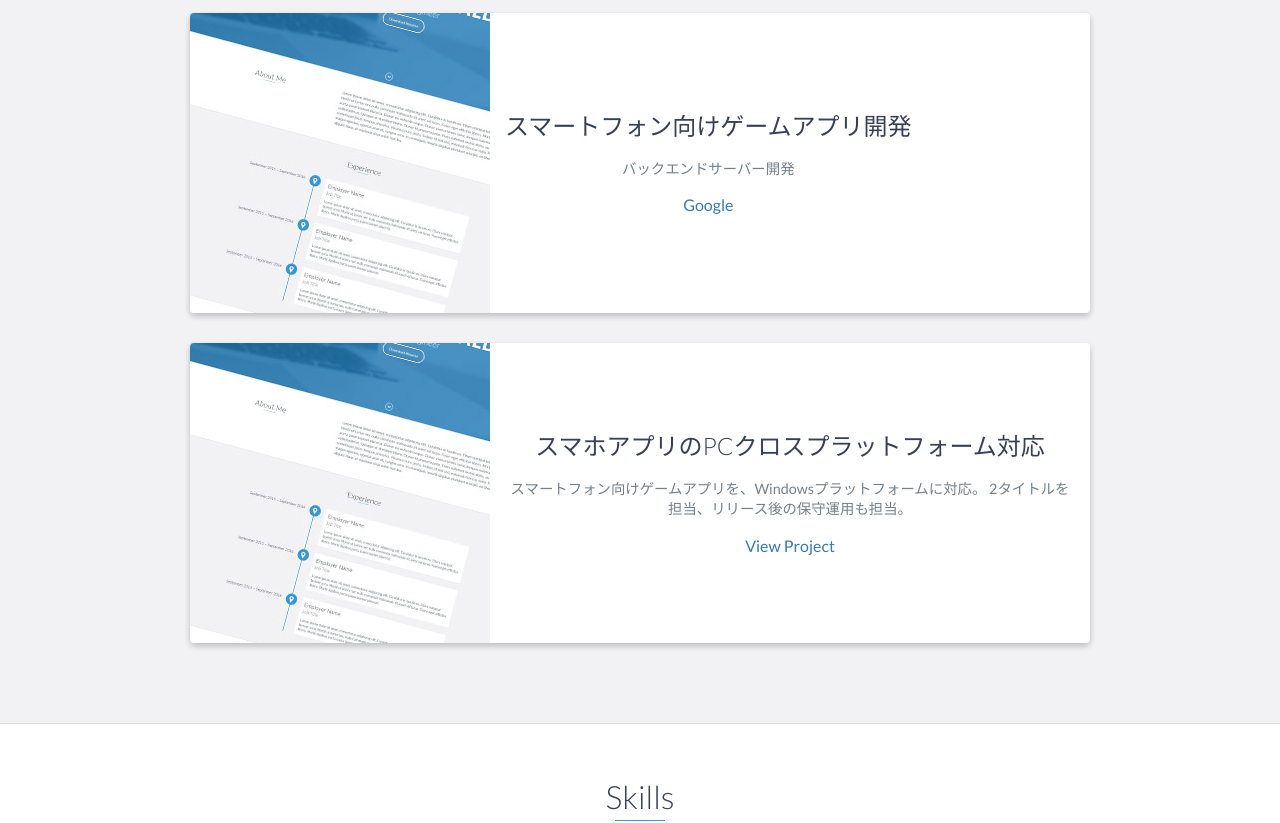
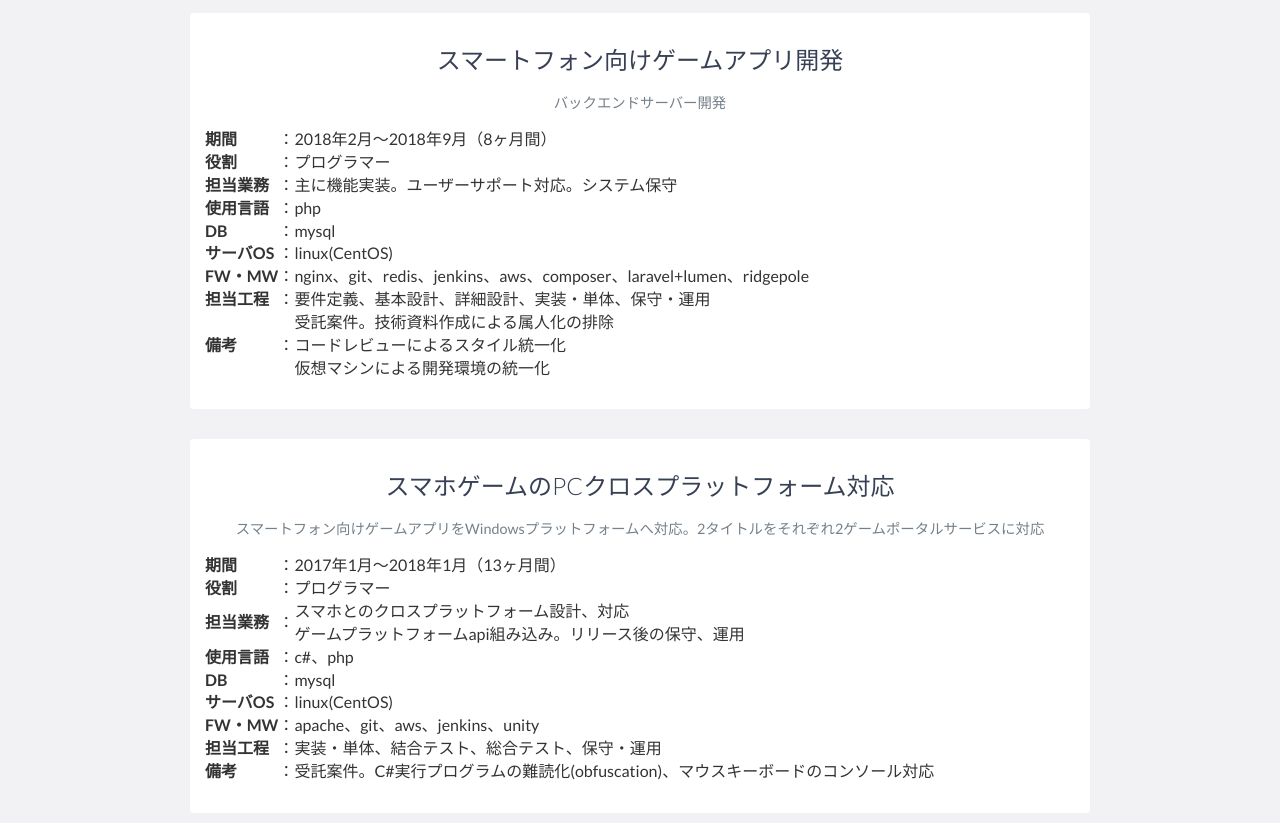
Before and after one commit to t-watatani/portfolio, a website: page docs/index.html in a window 1280 px wide. Shown: the part 2500-3323 px from the top of the page. Drawn offline with nearby package versions, Linux system fonts and the light colour scheme.

Commit message:
projectsのレイアウト修正

```diff
--- a/docs/index.html
+++ b/docs/index.html
@@ -170,96 +170,121 @@
         <h2 class="heading">Projects</h2>
         <div class="container">
             <div class="row">
-                <div class="project shadow-large">
-                    <div class="project-image">
-                        <img src="images/project.jpg" />
-                    </div>
-                    <!-- End .project-image -->
+                <div class="project no-image">
                     <div class="project-info">
                         <h3>スマートフォン向けゲームアプリ開発</h3>
                         <p>
                             バックエンドサーバー開発
                         </p>
-                        <!-- table>
+                        <div style="text-align: left">
+                        <table>
                             <tr>
-                                <th>期間：</th>
+                                <th>期間</th>
+                                <td>：</td>
                                 <td>2018年2月～2018年9月（8ヶ月間）</td>
                             </tr>
                             <tr>
-                                <th>役割：</th>
+                                <th>役割</th>
+                                <td>：</td>
                                 <td>プログラマー</td>
                             </tr>
                             <tr>
-                                <th>使用言語：</th>
+                                <th>担当業務</th>
+                                <td>：</td>
+                                <td>主に機能実装。ユーザーサポート対応。システム保守</td>
+                            </tr>
+                            <tr>
+                                <th>使用言語</th>
+                                <td>：</td>
                                 <td>php</td>
                             </tr>
                             <tr>
-                                <th>DB：</th>
+                                <th>DB</th>
+                                <td>：</td>
                                 <td>mysql</td>
                             </tr>
                             <tr>
-                                <th>サーバOS：</th>
+                                <th>サーバOS</th>
+                                <td>：</td>
                                 <td>linux(CentOS)</td>
                             </tr>
                             <tr>
-                                <th>FW・MW：</th>
-                                <td>nginx git redis jenkins aws composer laravel+lumen ridgepole</td>
+                                <th>FW・MW</th>
+                                <td>：</td>
+                                <td>nginx、git、redis、jenkins、aws、composer、laravel+lumen、ridgepole</td>
                             </tr>
                             <tr>
-                                <th>担当工程：</th>
+                                <th>担当工程</th>
+                                <td>：</td>
                                 <td>要件定義、基本設計、詳細設計、実装・単体、保守・運用</td>
                             </tr>
-                        </table -->
-                        <a href="https://google.com" class="no-scroll">Google</a>
-
-
+                            <tr>
+                                <th>備考</th>
+                                <td>：</td>
+                                <td>受託案件。技術資料作成による属人化の排除<br />コードレビューによるスタイル統一化<br />仮想マシンによる開発環境の統一化</td>
+                            </tr>
+                        </table>
+                        </div>
                     </div>
                     <!-- End .project-info -->
                 </div>
                 <!-- End .project -->
 
-                <div class="project shadow-large">
-                    <div class="project-image">
-                        <img src="images/project.jpg" />
-                    </div>
-                    <!-- End .project-image -->
+                <div class="project no-image">
                     <div class="project-info">
-                        <h3>スマホアプリのPCクロスプラットフォーム対応</h3>
+                        <h3>スマホゲームのPCクロスプラットフォーム対応</h3>
                         <p>
-                            スマートフォン向けゲームアプリを、Windowsプラットフォームに対応。
-                            2タイトルを担当、リリース後の保守運用も担当。
+                            スマートフォン向けゲームアプリをWindowsプラットフォームへ対応。2タイトルをそれぞれ2ゲームポータルサービスに対応
                         </p>
-                        <!-- table>
+                        <div style="text-align: left">
+                        <table>
                             <tr>
-                                <th>期間：</th>
+                                <th>期間</th>
+                                <td>：</td>
                                 <td>2017年1月～2018年1月（13ヶ月間）</td>
                             </tr>
                             <tr>
-                                <th>役割：</th>
+                                <th>役割</th>
+                                <td>：</td>
                                 <td>プログラマー</td>
                             </tr>
                             <tr>
-                                <th>使用言語：</th>
-                                <td>c#、java、Objective C、php</td>
+                                <th>担当業務</th>
+                                <td>：</td>
+                                <td>スマホとのクロスプラットフォーム設計、対応<br />ゲームプラットフォームapi組み込み。リリース後の保守、運用</td>
                             </tr>
                             <tr>
-                                <th>DB：</th>
+                                <th>使用言語</th>
+                                <td>：</td>
+                                <td>c#、php</td>
+                            </tr>
+                            <tr>
+                                <th>DB</th>
+                                <td>：</td>
                                 <td>mysql</td>
                             </tr>
                             <tr>
-                                <th>サーバOS：</th>
+                                <th>サーバOS</th>
+                                <td>：</td>
                                 <td>linux(CentOS)</td>
                             </tr>
                             <tr>
-                                <th>FW・MW：</th>
-                                <td>apache git aws jenkins</td>
+                                <th>FW・MW</th>
+                                <td>：</td>
+                                <td>apache、git、aws、jenkins、unity</td>
                             </tr>
                             <tr>
-                                <th>担当工程：</th>
+                                <th>担当工程</th>
+                                <td>：</td>
                                 <td>実装・単体、結合テスト、総合テスト、保守・運用</td>
                             </tr>
-                        </table -->
-                        <a href="#">View Project</a>
+                            <tr>
+                                <th>備考</th>
+                                <td>：</td>
+                                <td>受託案件。C#実行プログラムの難読化(obfuscation)、マウスキーボードのコンソール対応</td>
+                            </tr>
+                        </table>
+                        </div>
                     </div>
                     <!-- End .project-info -->
                 </div>
```
